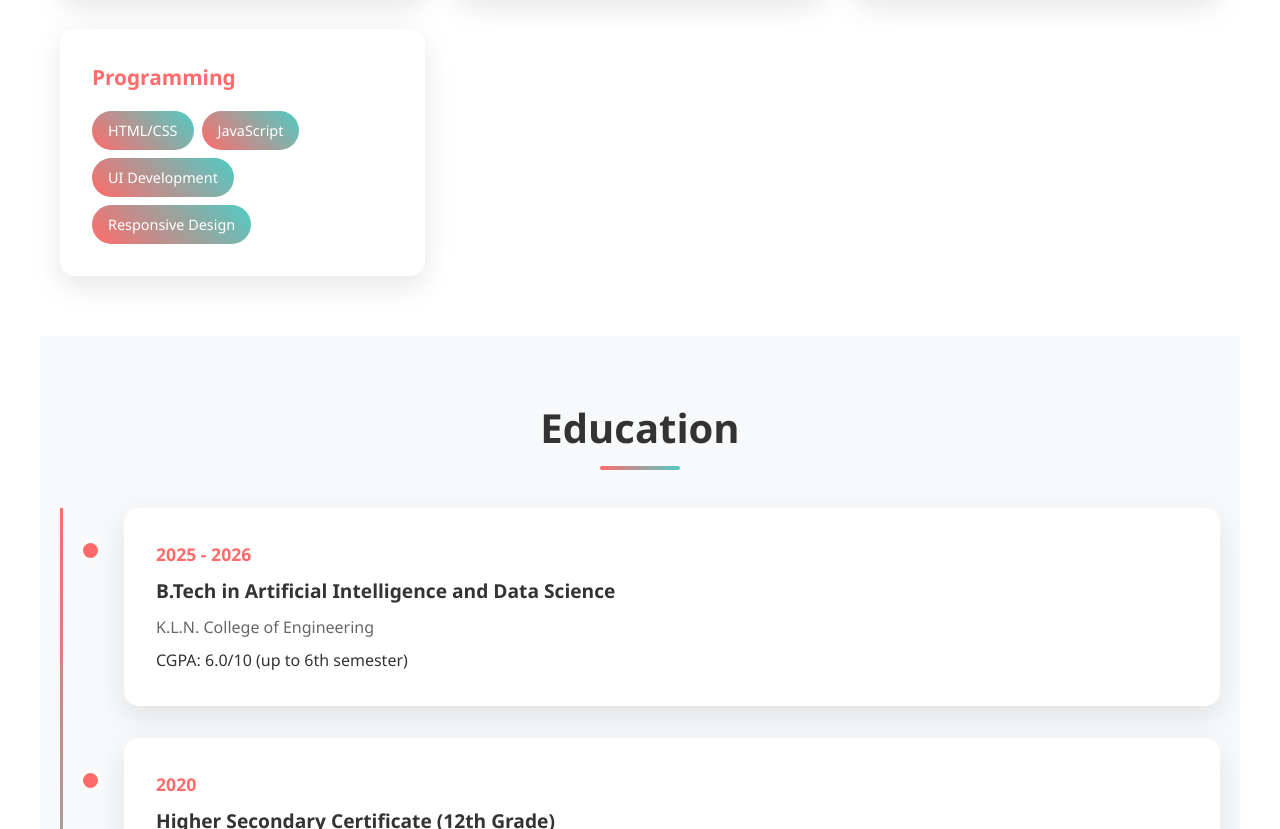
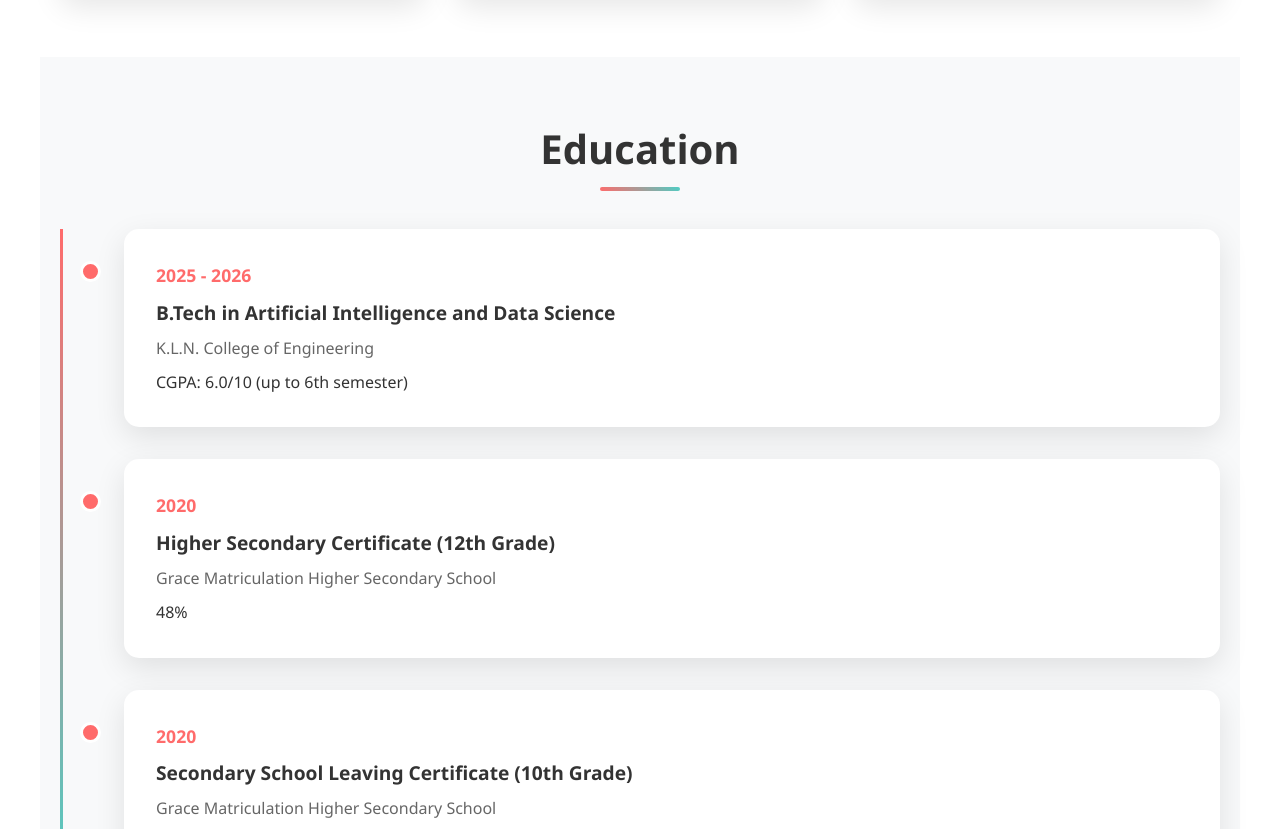
Before and after one commit to JaiakashBtech/Portfolio, a plain HTML site: page index.html in a window 1280 px wide. Shown: the part 1691-2520 px from the top of the page. Drawn offline with Linux system fonts and the light colour scheme.

Commit message:
Update index.html

```diff
--- a/index.html
+++ b/index.html
@@ -918,15 +918,6 @@
                     <span class="skill-tag">Brand Development</span>
                 </div>
             </div>
-            <div class="skill-category">
-                <h3>Programming</h3>
-                <div class="skill-tags">
-                    <span class="skill-tag">HTML/CSS</span>
-                    <span class="skill-tag">JavaScript</span>
-                    <span class="skill-tag">UI Development</span>
-                    <span class="skill-tag">Responsive Design</span>
-                </div>
-            </div>
         </div>
     </section>
 
```
